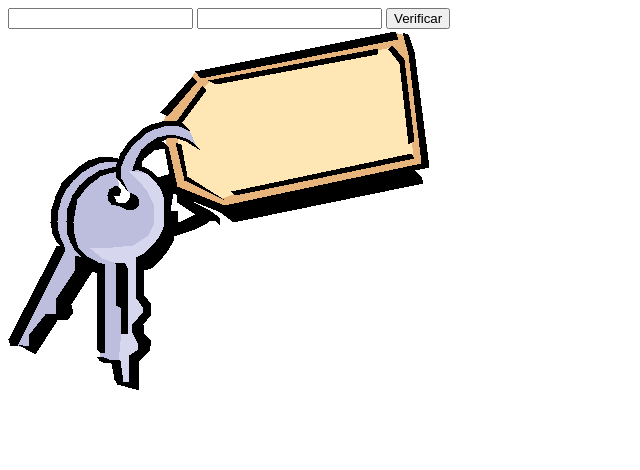
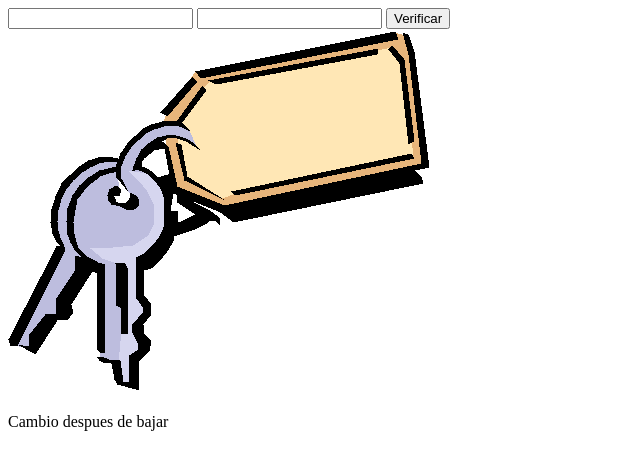
Before and after one commit to chriizar/nose-hermano, a plain HTML site: page usuarios/index.html in a window 1280 px wide. Shown: the whole page, without its empty margins (0-640 px from the left). Drawn offline with Linux system fonts and the light colour scheme.

Commit message:
cambio al nuevo fork

```diff
--- a/usuarios/index.html
+++ b/usuarios/index.html
@@ -10,5 +10,6 @@
 	<button type="submit">Verificar</button>
 </form>
 <img src="img/llaves.gif">
+<p>Cambio despues de bajar</p>
 </body>
 </html>
```
